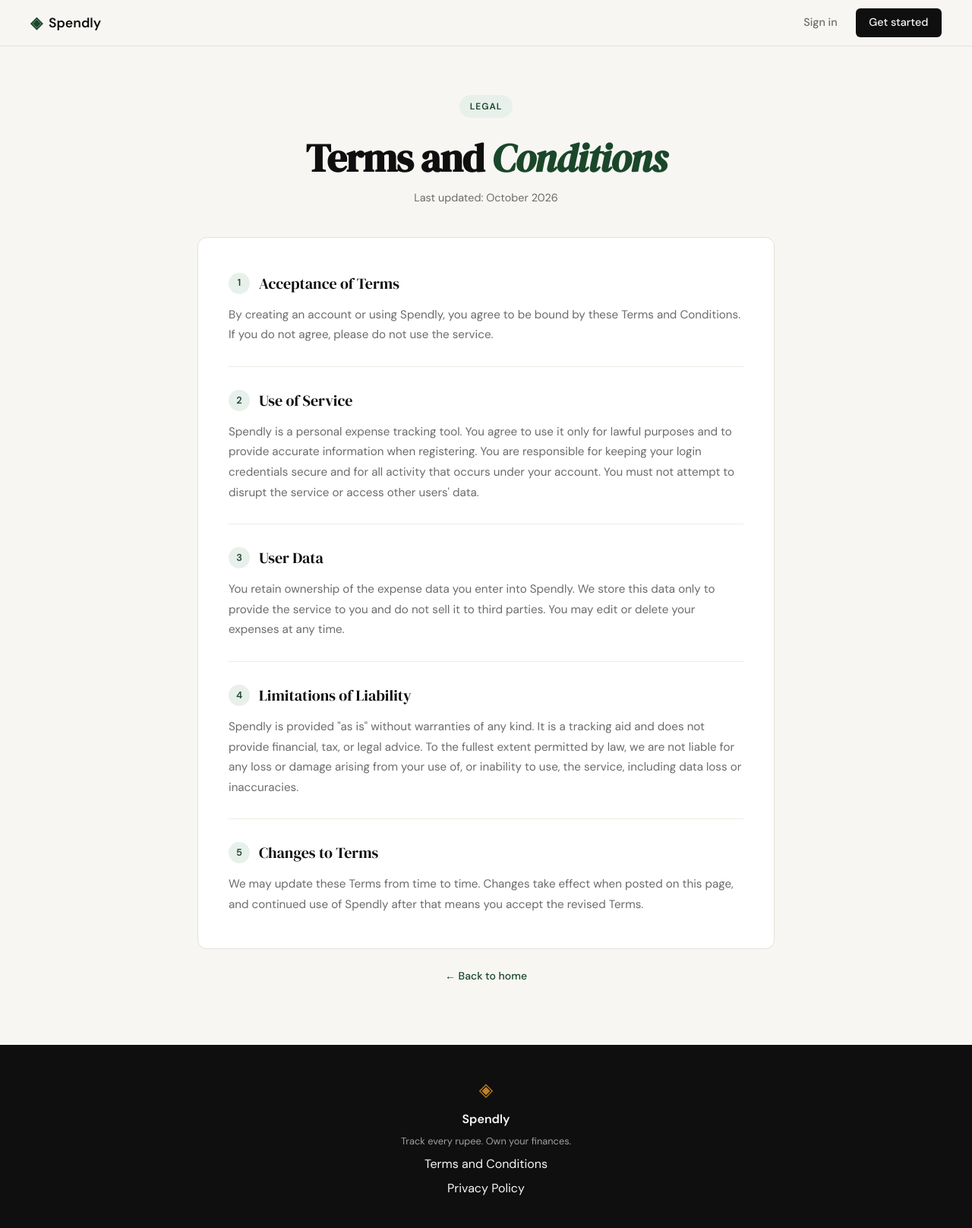
After one commit to Dhruv716-stack/Spendly, a Flask app: page /terms in a window 1280 px wide. The commit adds this page. Shown: the whole page at 76% size. Run offline with Flask 3, Linux system fonts and the light colour scheme.

Commit message:
Added terms and conditions page

```diff
--- a/app.py
+++ b/app.py
@@ -20,6 +20,11 @@ def register():
 @app.route("/login")
 def login():
     return render_template("login.html")
+
+
+@app.route("/terms")
+def terms():
+    return render_template("terms.html")
 
 
 # ------------------------------------------------------------------ #
--- a/static/css/style.css
+++ b/static/css/style.css
@@ -528,3 +528,104 @@ a { color: inherit; text-decoration: none; }
     .nav-links a:not(.nav-cta) { display: none; }
     .hero { padding: 3rem 1rem 2rem; }
 }
+
+/* ------------------------------------------------------------------ */
+/* Terms page                                                          */
+/* ------------------------------------------------------------------ */
+
+.terms-section {
+    padding: 4rem 2rem 5rem;
+}
+
+.terms-container {
+    max-width: 760px;
+    margin: 0 auto;
+}
+
+.terms-header {
+    text-align: center;
+    margin-bottom: 2.5rem;
+}
+
+.terms-title {
+    font-family: var(--font-display);
+    font-size: clamp(2.25rem, 5vw, 3.25rem);
+    line-height: 1.1;
+    letter-spacing: -0.02em;
+    color: var(--ink);
+    margin-bottom: 0.75rem;
+}
+
+.terms-title em {
+    font-style: italic;
+    color: var(--accent);
+}
+
+.terms-updated {
+    font-size: 0.9rem;
+    color: var(--ink-muted);
+}
+
+.terms-card {
+    background: var(--paper-card);
+    border: 1px solid var(--border);
+    border-radius: var(--radius-md);
+    padding: 1rem 2.5rem;
+}
+
+.terms-block {
+    padding: 1.75rem 0;
+    border-bottom: 1px solid var(--border-soft);
+}
+
+.terms-block:last-child { border-bottom: none; }
+
+.terms-heading {
+    display: flex;
+    align-items: center;
+    gap: 0.75rem;
+    font-family: var(--font-display);
+    font-size: 1.25rem;
+    font-weight: 400;
+    color: var(--ink);
+    margin-bottom: 0.75rem;
+}
+
+.terms-num {
+    flex-shrink: 0;
+    display: inline-flex;
+    align-items: center;
+    justify-content: center;
+    width: 1.75rem;
+    height: 1.75rem;
+    background: var(--accent-light);
+    color: var(--accent);
+    font-family: var(--font-body);
+    font-size: 0.8rem;
+    font-weight: 600;
+    border-radius: 999px;
+}
+
+.terms-block p {
+    font-size: 0.95rem;
+    color: var(--ink-muted);
+    line-height: 1.75;
+}
+
+.terms-back {
+    text-align: center;
+    margin-top: 1.5rem;
+    font-size: 0.875rem;
+}
+
+.terms-back a {
+    color: var(--accent);
+    font-weight: 500;
+}
+
+.terms-back a:hover { text-decoration: underline; }
+
+@media (max-width: 600px) {
+    .terms-section { padding: 2.5rem 1rem 3rem; }
+    .terms-card { padding: 0.5rem 1.25rem; }
+}
--- a/templates/base.html
+++ b/templates/base.html
@@ -34,7 +34,7 @@
             <span class="brand-icon">◈</span>
             <span class="footer-name">Spendly</span>
             <p class="footer-copy">Track every rupee. Own your finances.</p>
-            <a href="#">Terms and Conditions</a>
+            <a href="/terms">Terms and Conditions</a>
             <a href="#">Privacy Policy</a>
         </div>
     </footer>
--- /dev/null
+++ b/templates/terms.html
@@ -0,0 +1,69 @@
+{% extends "base.html" %}
+
+{% block title %}Terms and Conditions — Spendly{% endblock %}
+
+{% block content %}
+
+<section class="terms-section">
+    <div class="terms-container">
+        <div class="terms-header">
+            <div class="hero-badge">Legal</div>
+            <h1 class="terms-title">Terms and <em>Conditions</em></h1>
+            <p class="terms-updated">Last updated: October 2026</p>
+        </div>
+
+        <div class="terms-card">
+            <div class="terms-block">
+                <h2 class="terms-heading"><span class="terms-num">1</span>Acceptance of Terms</h2>
+                <p>
+                    By creating an account or using Spendly, you agree to be bound by these
+                    Terms and Conditions. If you do not agree, please do not use the service.
+                </p>
+            </div>
+
+            <div class="terms-block">
+                <h2 class="terms-heading"><span class="terms-num">2</span>Use of Service</h2>
+                <p>
+                    Spendly is a personal expense tracking tool. You agree to use it only for
+                    lawful purposes and to provide accurate information when registering. You
+                    are responsible for keeping your login credentials secure and for all
+                    activity that occurs under your account. You must not attempt to disrupt
+                    the service or access other users' data.
+                </p>
+            </div>
+
+            <div class="terms-block">
+                <h2 class="terms-heading"><span class="terms-num">3</span>User Data</h2>
+                <p>
+                    You retain ownership of the expense data you enter into Spendly. We store
+                    this data only to provide the service to you and do not sell it to third
+                    parties. You may edit or delete your expenses at any time.
+                </p>
+            </div>
+
+            <div class="terms-block">
+                <h2 class="terms-heading"><span class="terms-num">4</span>Limitations of Liability</h2>
+                <p>
+                    Spendly is provided "as is" without warranties of any kind. It is a
+                    tracking aid and does not provide financial, tax, or legal advice. To the
+                    fullest extent permitted by law, we are not liable for any loss or damage
+                    arising from your use of, or inability to use, the service, including data
+                    loss or inaccuracies.
+                </p>
+            </div>
+
+            <div class="terms-block">
+                <h2 class="terms-heading"><span class="terms-num">5</span>Changes to Terms</h2>
+                <p>
+                    We may update these Terms from time to time. Changes take effect when
+                    posted on this page, and continued use of Spendly after that means you
+                    accept the revised Terms.
+                </p>
+            </div>
+        </div>
+
+        <p class="terms-back"><a href="{{ url_for('landing') }}">&larr; Back to home</a></p>
+    </div>
+</section>
+
+{% endblock %}
```
